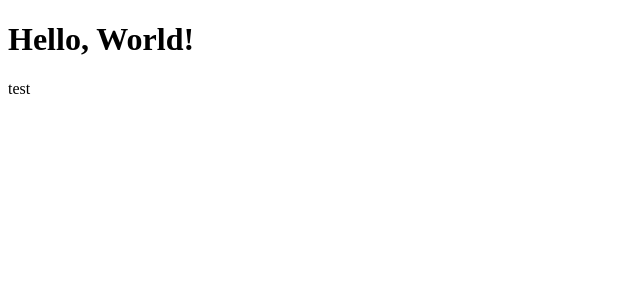
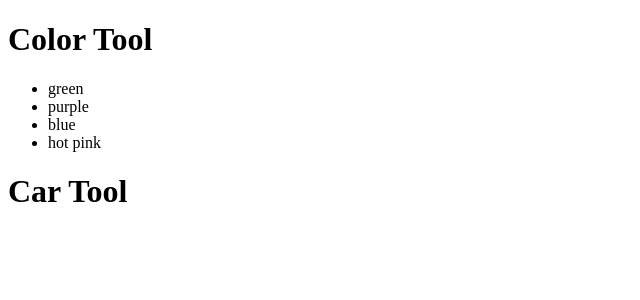
Before and after one commit to t4d-classes/javascript-react-node_07272020, a React (Create React App) app in the folder demo-app/: page / in a window 1280 px wide. Shown: the top 300 px of the page, without its empty margins (0-640 px from the left). Built offline with nearby package versions, Linux system fonts and the light colour scheme.

Commit message:
add exercise 2

```diff
--- /dev/null
+++ b/demo-app/src/components/CarTool.js
@@ -0,0 +1,11 @@
+import React from 'react';
+
+export const CarTool = () => {
+
+  return (
+    <header>
+      <h1>Car Tool</h1>
+    </header>
+  );
+
+};
--- /dev/null
+++ b/demo-app/src/components/ColorTool.js
@@ -0,0 +1,19 @@
+import React from 'react';
+
+export const ColorTool = () => {
+
+  return (
+    <>
+      <header>
+        <h1>Color Tool</h1>
+      </header>
+      <ul>
+        <li>green</li>
+        <li>purple</li>
+        <li>blue</li>
+        <li>hot pink</li>
+      </ul>
+    </>
+  );
+
+};
--- a/demo-app/src/index.js
+++ b/demo-app/src/index.js
@@ -1,10 +1,13 @@
 import React from 'react';
 import ReactDOM from 'react-dom';
 
-import { HelloWorld } from './components/HelloWorld';
+import { ColorTool } from './components/ColorTool';
+import { CarTool } from './components/CarTool';
 
 ReactDOM.render(
-  // React.createElement(HelloWorld),
-  <HelloWorld />,
+  <>
+    <ColorTool />
+    <CarTool />
+  </>,
   document.querySelector('#root'),
 );
```
Also changed, not shown: demo-app/exercises/exercise-2.md (added, +7 -0 lines).
